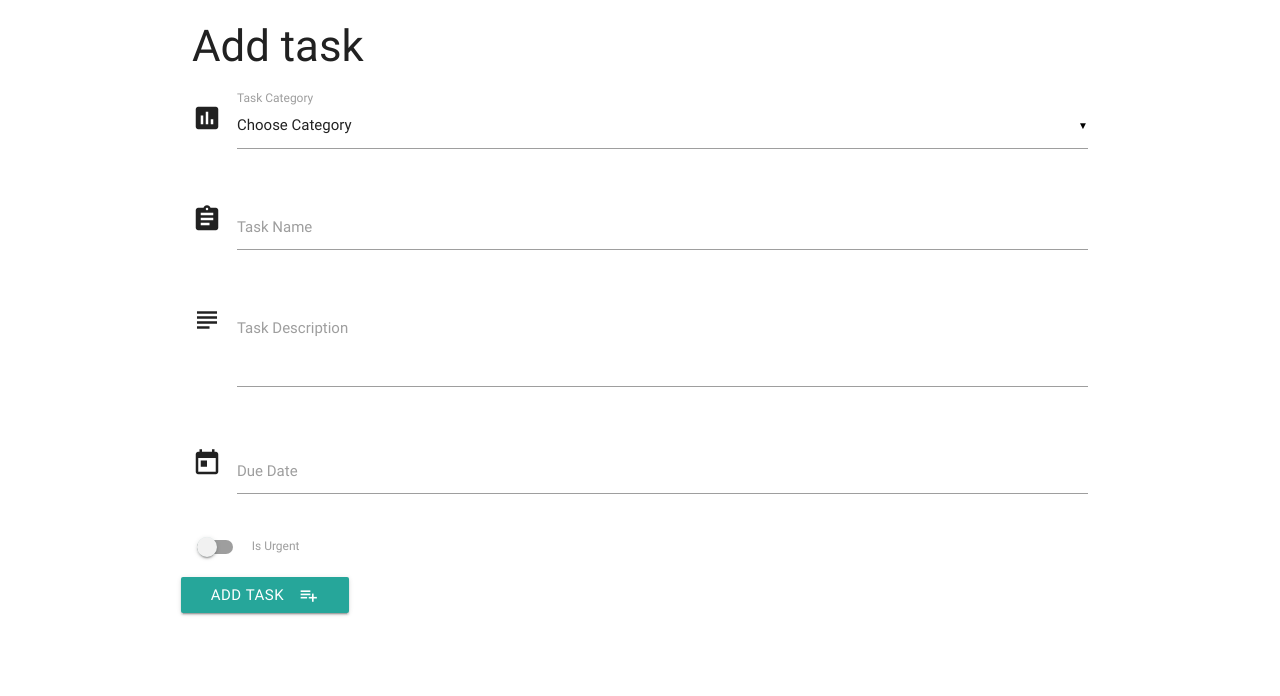
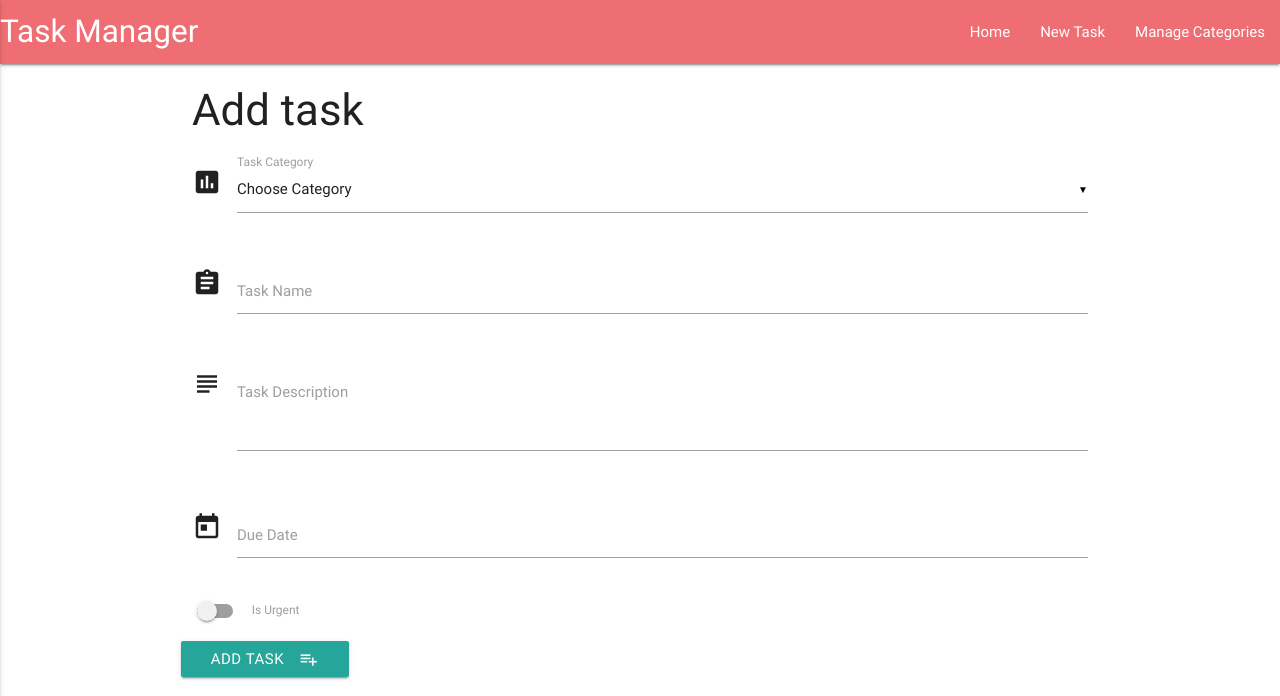
Before and after one commit to VladimirB3/task-manager, a Flask app: page /add_task in a window 1280 px wide. Shown: the top 696 px of the page. Run offline with Flask 2, Linux system fonts and the light colour scheme; data that the repository does not hold is empty; some libraries are stand-ins or nearby versions.

Commit message:
task manager mini project finished

```diff
--- a/templates/base.html
+++ b/templates/base.html
@@ -6,6 +6,24 @@
         <link rel="stylesheet" href="{{url_for('static', filename='css/style.css')}}" type="text/css">
     </head>
     <body>
+        <header>
+        <nav>
+            <div class="nav-wrapper">
+                <a href="{{url_for('get_tasks')}}" class="brand-logo">Task Manager</a>
+                <a href="#" data-activates="mobile-demo" class="button-collapse"><i class="material-icons">menu</i></a>
+                <ul id="nav-mobile" class="right hide-on-med-and-down">
+                    <li><a href="{{url_for('get_tasks')}}">Home</a></li>
+                    <li><a href="{{url_for('add_task')}}">New Task</a></li>
+                    <li><a href="{{url_for('get_categories')}}">Manage Categories</a></li>
+                </ul>
+                <ul class="side-nav" id="mobile-demo">
+                    <li><a href="{{url_for('get_tasks')}}">Home</a></li>
+                    <li><a href="{{url_for('add_task')}}">New Task</a></li>
+                    <li><a href="{{url_for('get_categories')}}">Manage Categories</a></li>
+                </ul>
+            </div>
+        </nav>
+    </header>
         <div class="container">
             {% block content %}
             {% endblock %}
@@ -16,6 +34,7 @@
         $(document).ready(function(){
             $('.collapsible').collapsible();
             $('select').material_select();
+            $('.button-collapse').sideNav();
         });
 
         $('.datepicker').pickadate({
```
